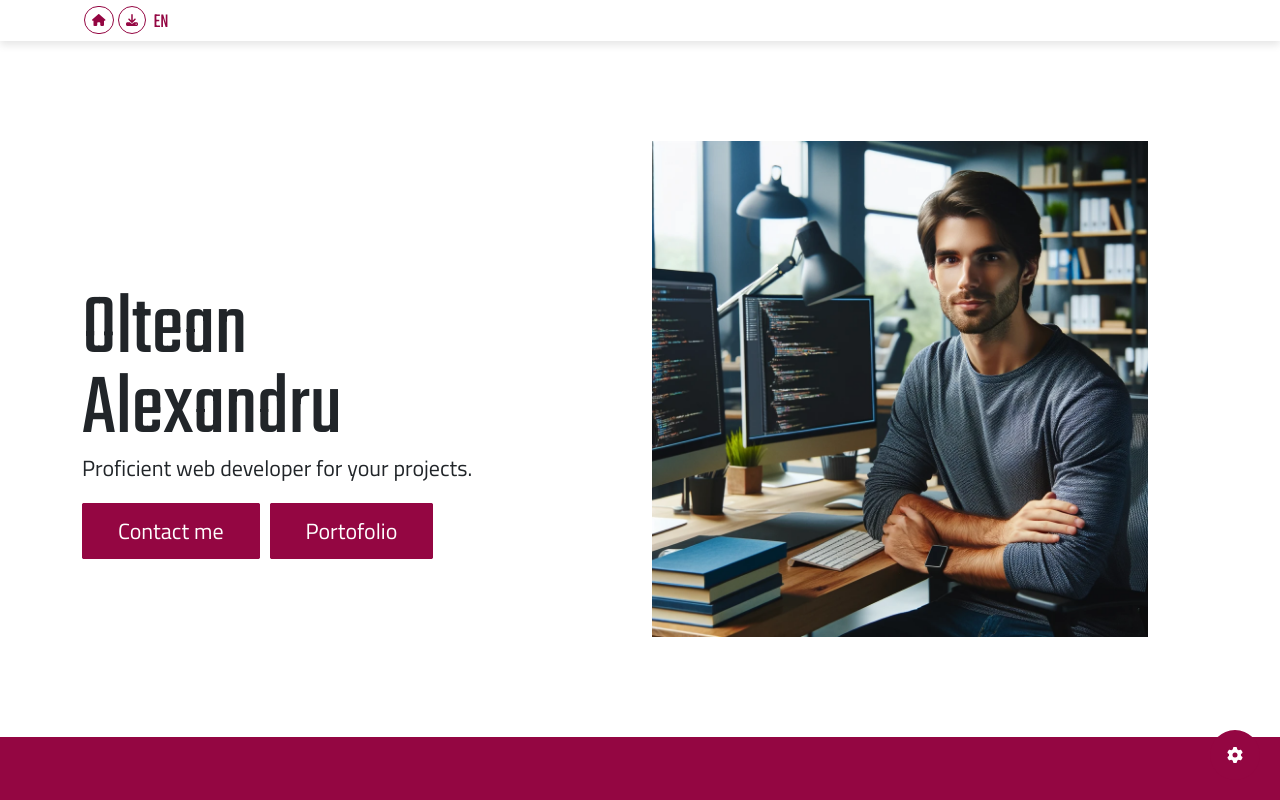
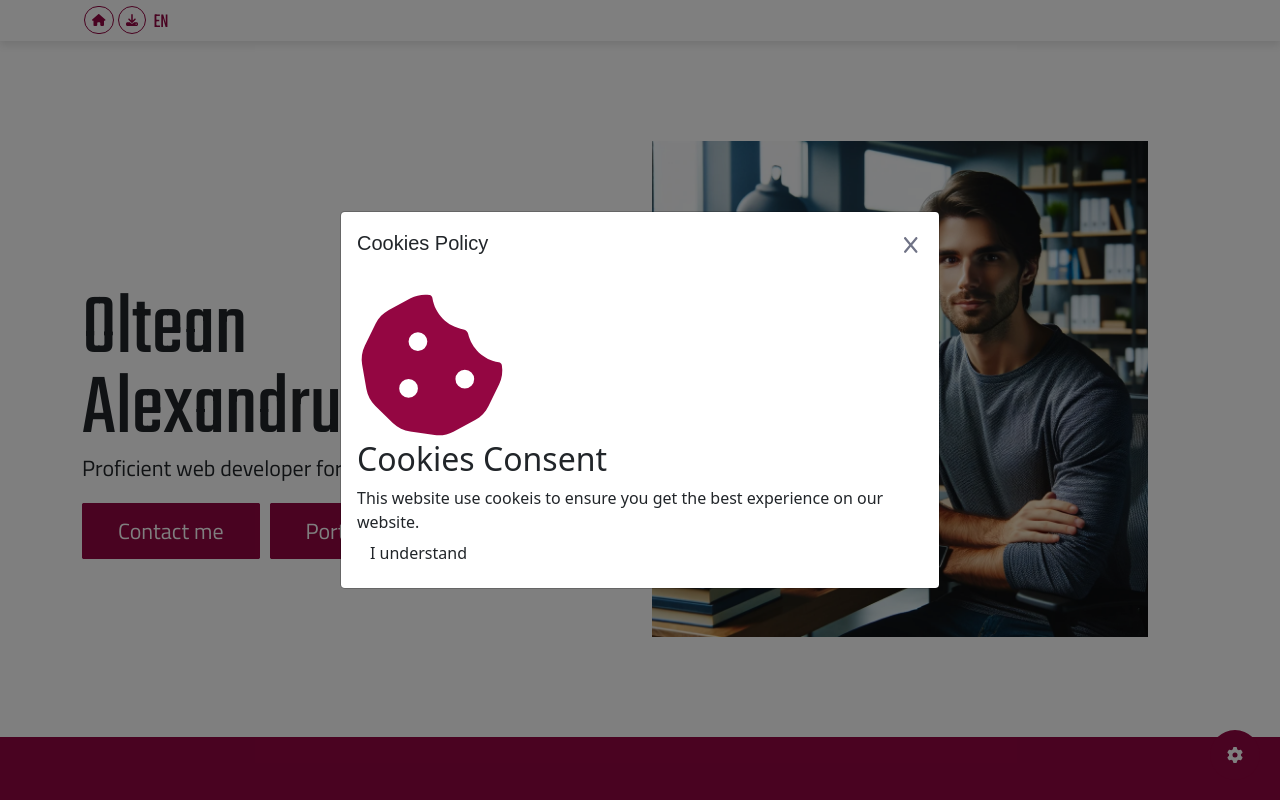
Before and after one commit to alexoltean97/portofolio, a React (Vite) app: page / in a window 1280 px wide. Shown: the top 800 px of the page. Built offline with nearby package versions, Linux system fonts and the light colour scheme; a web font is replaced by a local one.

Commit message:
More cookie work

```diff
--- /dev/null
+++ b/src/components/portofolio/CookiesModal/CookiesModal.jsx
@@ -0,0 +1,21 @@
+import React from "react";
+import { FontAwesomeIcon } from "@fortawesome/react-fontawesome";
+import { faCookieBite } from "@fortawesome/free-solid-svg-icons";
+
+const CookiesModal = () => {
+  return (
+    <div className="cookie-body">
+      <FontAwesomeIcon icon={faCookieBite} />
+      <h2>Cookies Consent</h2>
+      <p>
+        This website use cookeis to ensure you get the best experience on our
+        website.
+      </p>
+
+        <button className="btn btn-cookie">I understand</button>
+
+    </div>
+  );
+};
+
+export default CookiesModal;
--- a/src/i18n/i18n.js
+++ b/src/i18n/i18n.js
@@ -72,7 +72,20 @@ i18next
           selectSize: "Plain T-shirt",
           addTo: "Add to cart",
           testimonialBoxes: "Testimonial Boxes",
-          changeColors: "Change Colors"
+          changeColors: "Change Colors",
+          webComponentsPortofolio: "React Web Components Portofolio",
+          searchFor: "Search for product",
+          inputSearch: "Search",
+          singleProduct: "Single Product",
+          themeSettings: "Theme Settings",
+          color: "Color",
+          shoppingCart: "Shopping Cart",
+          emptyCart: "You have an empty cart",
+          roundedNavigation: "Rounded navigation bar",
+          sideMenu: "Side Navigation",
+          cookiesConsent: "Cookies Consent",
+          cookiesThisWebsite: "This website use cookeis to ensure you get the best experience on our website.",
+          understand: "I understand"
         },
       },
 
@@ -140,7 +153,20 @@ i18next
           selectSize: "Einfaches T-Shirt",
           addTo: "In den Warenkorb legen",
           testimonialBoxes: "Testimonial-Boxen",
-          changeColors: "Farben ändern"
+          changeColors: "Farben ändern",
+          webComponentsPortofolio: "React Web Components Portofolio",
+          searchFor: "Nach Produkt suchen",
+          inputSearch: "Suchen",
+          singleProduct: "Einzelnes Produkt",
+          themeSettings: "Themen Einstellungen",
+          color: "Farbe",
+          shoppingCart: "Einkaufswagen",
+          emptyCart: "Ihr Warenkorb ist leer",
+          roundedNavigation: "Abgerundete Navigationsleiste",
+          sideMenu: "Seitennavigation",
+          cookiesConsent: "Einwilligung zu Cookies",
+          cookiesThisWebsite: "Diese Website verwendet Cookies, um sicherzustellen, dass Sie auf unserer Website das bestmögliche Erlebnis haben.",
+          understand: "Ich verstehe"
         },
       },
     },
--- a/src/layout/HomePageLayout/HomePageLayout.jsx
+++ b/src/layout/HomePageLayout/HomePageLayout.jsx
@@ -1,4 +1,4 @@
-import React, { useState } from "react";
+import React, { useEffect, useState } from "react";
 import ReactPortal from "../../components/utils/ReactPortal/ReactPortal";
 import Header from "../globals/Header/Header";
 import Footer from "../globals/Footer/Footer";
@@ -10,12 +10,32 @@ import Certificates from "../../components/homepage/Certificates/Certificates";
 import Education from "../../components/homepage/Education/Education";
 import ThemeMenu from "../../components/theme/ThemeMenu/ThemeMenu";
 import ThemeButton from "../../components/theme/ThemeButton/ThemeButton";
+import CookiesModal from "../../components/portofolio/CookiesModal/CookiesModal";
 
 const HomePageLayout = () => {
   const [isOpen, setIsOpen] = useState(false);
+  const [modalContent, setModalContent] = useState(null);
 
-  const openModal = () => {
+  const openModal = (contentType) => {
     setIsOpen(!isOpen);
+    setModalContent(contentType);
+  };
+
+  useEffect(() => {
+    openModal("cookie");
+  }, []);
+
+  const renderModalContent = () => {
+    switch (modalContent) {
+      case "theme":
+        return <ThemeMenu />;
+      case "cookie":
+        return (
+          <CookiesModal />
+        );
+      default:
+        return null;
+    }
   };
 
   return (
@@ -27,10 +47,16 @@ const HomePageLayout = () => {
       <Experience />
       <Certificates />
       <Education />
-      <ReactPortal head="Theme Settings" isOpen={isOpen} onClose={openModal}>
-        <ThemeMenu />
+      <ReactPortal
+        head={modalContent === "theme" ? "Theme Settings" : "Cookies Policy"}
+        mainClass={modalContent === "theme" ? "main-set" : "cookie-modal"}
+        isOpen={isOpen}
+        onClose={() => openModal(null)}
+      >
+        {renderModalContent()}
       </ReactPortal>
-      <ThemeButton openModal={openModal} />
+
+      <ThemeButton openModal={() => openModal("theme")} />
       <Footer />
     </React.Fragment>
   );
--- /dev/null
+++ b/src/scss/landing-page/cookies.scss
@@ -0,0 +1,9 @@
+@import '../globals/variables.scss';
+
+.cookie-body{
+    svg{
+        font-size: 150px;
+        color: $main-color;
+        text-align: center;
+    }
+}
--- a/src/scss/landing-page/main-landing.scss
+++ b/src/scss/landing-page/main-landing.scss
@@ -5,3 +5,4 @@
 @import "certificates";
 @import "education";
 @import "landing-footer";
+@import "cookies";
```
Also changed, not shown: ideas.txt.
